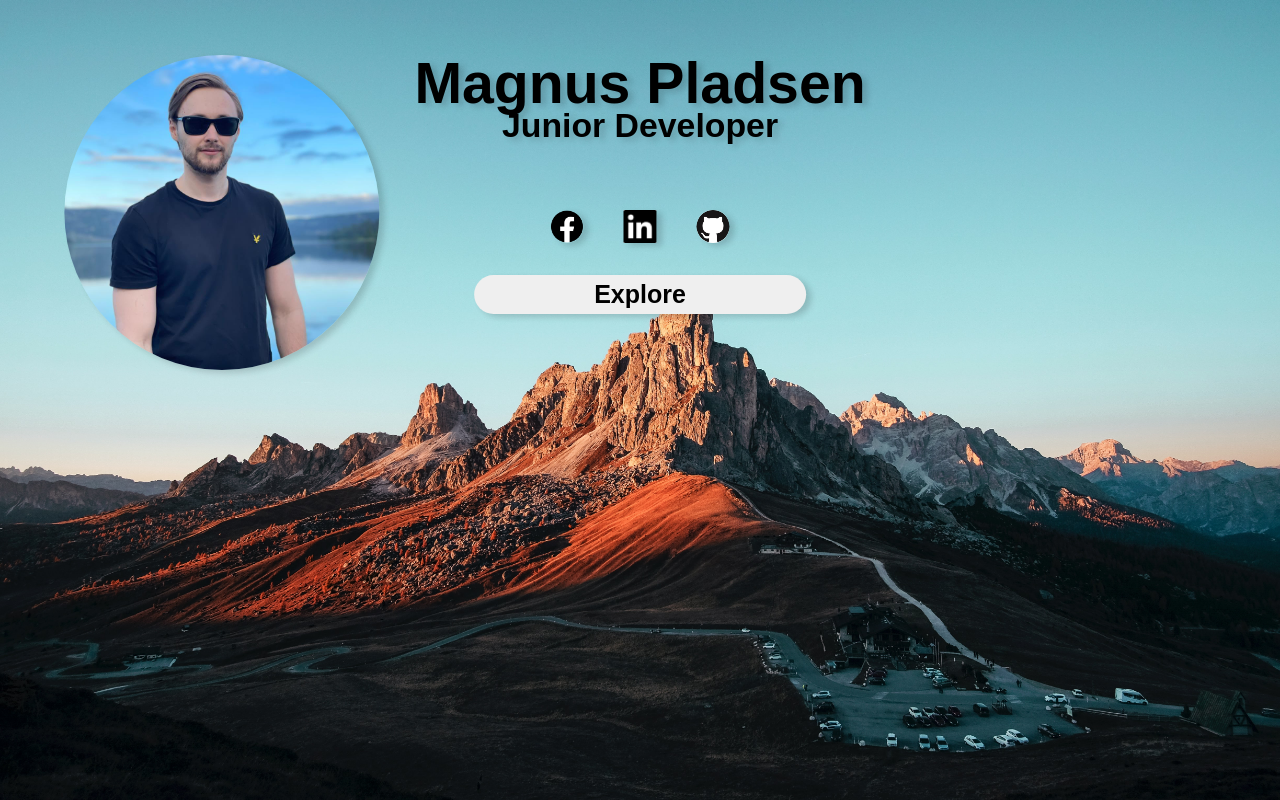
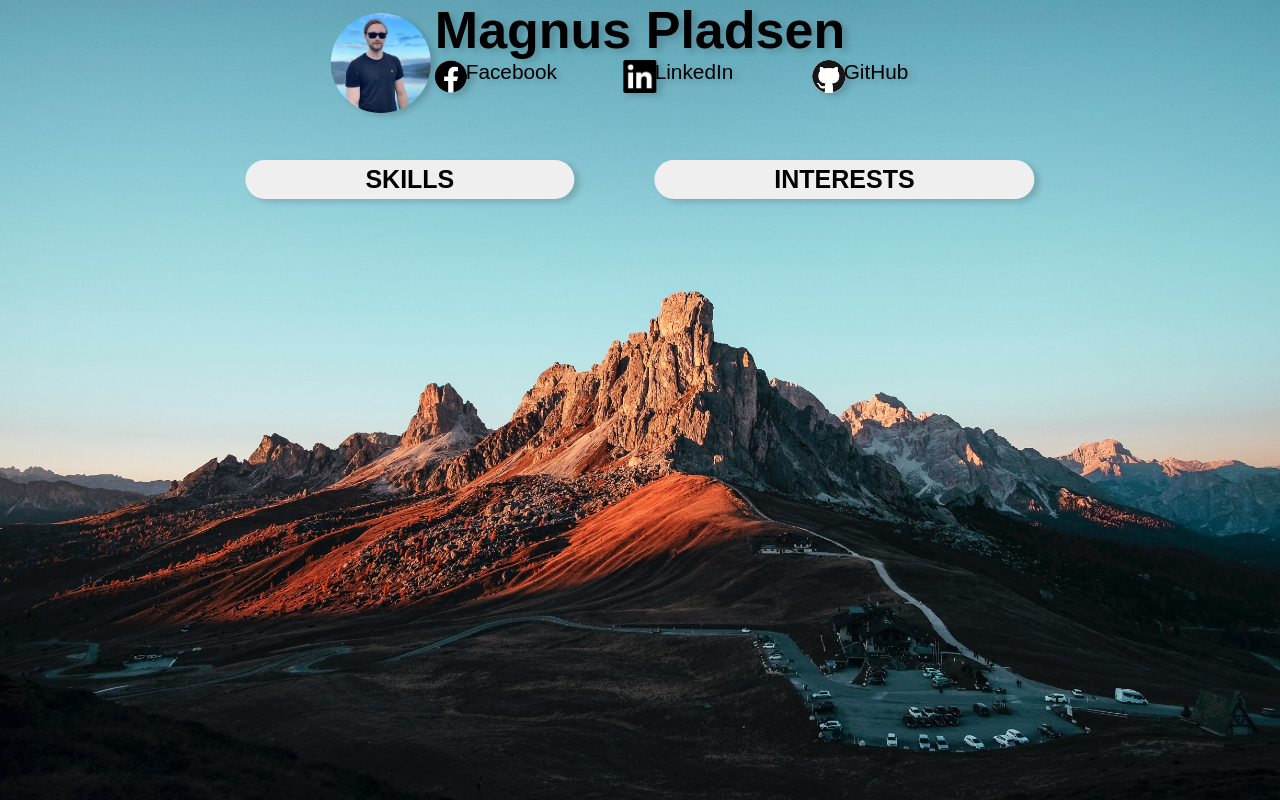
Before and after one commit to MagnusPladsen/Personal-Website-Portfolio, a React (Create React App) app in the folder magnuspladsen/: page /explore in a window 1280 px wide. Built offline with nearby package versions, Linux system fonts and the light colour scheme; a web font is replaced by a local one.

Commit message:
Add Explore page and design

```diff
--- a/magnuspladsen/src/App.css
+++ b/magnuspladsen/src/App.css
@@ -1,11 +1,15 @@
-body, html {
-  height: 100%;
+.App-header h1 {
+    font-weight: 700;
+    font-style: normal;
+    font-size: 2.2em;
+    margin-bottom: -10px;
 }
 
-* {
-  font-family: sofia-pro, sans-serif;
+.App-header h2 {
+    font-weight: 700;
+    font-style: normal;
+    font-size: 1.3em;
 }
-
 
 .App {
     text-align: center;
@@ -17,26 +21,45 @@ body, html {
     align-items: center;
     justify-content: center;
     font-size: calc(10px + 2vmin);
-  position: fixed;
+    position: relative;
     margin-top: 50px;
     left: 50%;
     transform: translate(-50%);
 }
 
-.pb {
+.App-pb {
     background-image: url(./Images/pb.jpg);
     background-position: center;
     background-repeat: no-repeat;
     background-size: cover;
+    position: fixed;
     height: 315px;
     width: 315px;
     border-radius: 50%;
     box-shadow: 5px 3px 6px #00000029;
-  left: -350px;
-  margin-top: -25px;
+    left: 15%;
+    top: 0.5em;
 }
 
-button {
+.App-icons {
+    margin-top: 20px;
+    display: inline-flex;
+    left: 50%;
+    transform: translate(-50%);
+    position: absolute;
+    top: 12em;
+}
+
+.App-facebook {
+    margin-right: 40px;
+}
+
+.App-linkedin {
+    margin-right: 40px;
+}
+
+
+.btn-explore {
     font-size: 25px;
     font-weight: 700;
     box-shadow: 5px 3px 6px #00000029;
@@ -45,5 +68,51 @@ button {
     border: 0px;
     left: 50%;
     transform: translate(-50%);
-  margin-top: 25px;
+    position: absolute;
+    top: 12em;
 }
+
+.btn-explore a {
+    color: black;
+}
+
+
+
+
+
+/* ---------- @MEDIA ---------- */
+/* MOBILE */
+@media screen and (min-width: 320px) and (max-width: 640px) {
+    h1 {
+      font-size: 2.5em;
+      margin-bottom: 0;
+      margin-top: -2em;
+    }
+    h2 {
+      font-size: 1.7em;
+      margin-bottom: 0px;
+      margin-top: -0.5em;
+    }
+    .pb {
+      height: 1px;
+      width: 1px;
+    }
+    .App-header {
+        top: 70px;
+        width: 100%;
+    }
+    .icons {
+        display: inline-flex;
+        margin-top: -3em;
+    }
+    .facebook {
+        margin-right: 60px;
+    }
+    .linkedin {
+        margin-right: 60px;
+    }
+    button {
+        font-size: 1.5em;
+        top: 500px;
+    }
+}
--- a/magnuspladsen/src/App.js
+++ b/magnuspladsen/src/App.js
@@ -1,25 +1,23 @@
 import React from 'react';
 import './App.css';
+import { Link } from "react-router-dom";
 
-class App extends React.Component {
-  render () {
+function App() {
   return (
     <div className="App">
       <header className="App-header">
-          <div className="pb" alt="Profile picture"></div>
+        <div className="App-pb" alt="Profile picture"></div>
         <h1>Magnus Pladsen</h1>
         <h2>Junior Developer</h2>
       </header>
-        <div className="icons">
-          <a href="https://www.facebook.com/magnus.pladsen/" target="_blank"><div className="icon facebook"></div></a>
-          <a href="https://www.linkedin.com/in/magnus-pladsen-1a2738226" target="_blank"><div className="icon linkedin"></div></a>
-          <a href="https://github.com/MagnusPladsen" target="_blank"><div className="icon github"></div></a>
+      <div className="App-icons">
+        <a href="https://www.facebook.com/magnus.pladsen/" target="_blank"><div className="icon App-facebook facebook"></div></a>
+        <a href="https://www.linkedin.com/in/magnus-pladsen-1a2738226" target="_blank"><div className="icon App-linkedin linkedin"></div></a>
+        <a href="https://github.com/MagnusPladsen" target="_blank"><div className="App-github icon github"></div></a>
       </div>
-        <button class="explore">Explore</button>
+      <Link to="/explore"><button class="btn-explore">Explore</button></Link>
     </div>
   );
 }
-}
-
 
 export default App;
--- a/magnuspladsen/src/Components/Explore.css
+++ b/magnuspladsen/src/Components/Explore.css
@@ -1,23 +1,8 @@
-body, html {
-  height: 100%;
-}
-
-* {
-  font-family: sofia-pro, sans-serif;
-}
-
-h1 {
+.Explore-header h1 {
   font-weight: 700;
   font-style: normal;
-  font-size: 80px;
+  font-size: 2em;
   margin-bottom: 0;
-}
-
-h2 {
-  font-weight: 700;
-  font-style: normal;
-  font-size: 43px;
-  margin-bottom: 50px;
 }
 
 .Explore {
@@ -31,69 +16,74 @@ h2 {
   justify-content: center;
   font-size: calc(10px + 2vmin);
   position: absolute;
-  top: 130px;
+  top: 0px;
   left: 50%;
   transform: translate(-50%);
 }
 
-.pb {
+.Explore-pb {
   background-image: url(../Images/pb.jpg);
   background-position: center;
   background-repeat: no-repeat;
   background-size: cover;
-  height: 315px;
-  width: 315px;
+  height: 100px;
+  width: 100px;
   border-radius: 480px;
   box-shadow: 5px 3px 6px #00000029;
   position: absolute;
-  top: 30px;
-  left: -350px;
+  top: 0.5em;
+  left: -4em;
 }
 
-button {
+.Explore-icons {
+  position: absolute;
+  display: inline-flex;
+  left: 50%;
+  transform: translate(-50%);
+}
+
+.Explore-icon {
+  height: 33px;
+  width: 33px;
+  box-shadow: 5px 3px 6px #00000029;
+}
+
+.Explore-facebook {
+  margin-right: 6em;
+}
+
+.Explore-icons p {
+  margin-left: 1.5em;
+  font-size: 0.8em;
+}
+
+
+.Explore-linkedin {
+  margin-right: 6em;
+}
+
+
+.Explore-btns {
+  position: absolute;
+  display: inline-flex;
+  left: 50%;
+  transform: translate(-50%);
+  top: 10em;
+}
+
+.Explore-btn {
   font-size: 25px;
   font-weight: 700;
   box-shadow: 5px 3px 6px #00000029;
   border-radius: 60px;
   padding: 5px 120px;
   border: 0px;
-  position: absolute;
-  top: 250px;
-  left: 50%;
-  transform: translate(-50%);
 }
 
-button:hover {
-  cursor: pointer;
-}
-.icons {
-  position: absolute;
-  display: inline-flex;
-  left: 50%;
-  transform: translate(-50%);
-  top: 190px;
+.btn-skills {
+  margin-right: 80px;
 }
 
-.icon {
-  height: 33px;
-  width: 33px;
-  box-shadow: 5px 3px 6px #00000029;
-  background-position: center;
-  background-repeat: no-repeat;
-  background-size: cover;
-  border-radius: 50%;
+.btn-interests {
+  margin-right: 0;
 }
-
-.facebook {
-  background-image: url(../Images/facebook.png);
-  margin-right: 40px;
-}
-
-.linkedin {
-  background-image: url(../Images/linkedin.jpg);
-  margin-right: 40px;
-}
-
-.github {
-  background-image: url(../Images/github.png);
-}
--- a/magnuspladsen/src/Components/Explore.js
+++ b/magnuspladsen/src/Components/Explore.js
@@ -1,25 +1,27 @@
 import React from 'react';
 import './Explore.css';
+import { Link } from "react-router-dom";
 
 
 
-class Explore extends React.Component {
-    render() {
+function Explore() {
   return (
     <div className="Explore">
       <header className="Explore-header">
-                <div className="pb" alt="Profile picture"></div>
-                <h1>TEST</h1>
-                <h2>THIS CODE WILL CHANGE WHEN I GET IT TO RENDER</h2>
-                <div className="icons">
-                  <a href="https://www.facebook.com/magnus.pladsen/" target="_blank"><div className="icon facebook"></div></a>
-                  <a href="https://www.linkedin.com/in/magnus-pladsen-1a2738226" target="_blank"><div className="icon linkedin"></div></a>
-                  <a href="https://github.com/MagnusPladsen" target="_blank"><div className="icon github"></div></a>
+        <div className="Explore-pb" alt="Profile picture"></div>
+          <h1>Magnus Pladsen</h1>
+          <div className="Explore-icons">
+          <a href="https://www.facebook.com/magnus.pladsen/" target="_blank"><div className="Explore-facebook icon facebook"><p>Facebook</p></div></a>
+          <a href="https://www.linkedin.com/in/magnus-pladsen-1a2738226" target="_blank"><div className="Explore-linkedin icon linkedin"><p>LinkedIn</p></div></a>
+          <a href="https://github.com/MagnusPladsen" target="_blank"><div className="Explore-github icon github"><p>GitHub</p></div></a>
           </div>
       </header>
+      <div class="Explore-btns">
+        <button class="Explore-btn btn-skills">SKILLS</button>
+        <button class="Explore-btn btn-interests">INTERESTS</button>
+      </div>
     </div>
   );
 }
-}
 
 export default Explore;
--- a/magnuspladsen/src/index.css
+++ b/magnuspladsen/src/index.css
@@ -1,9 +1,10 @@
-* {
-    margin: 0;
+body, html {
+    height: 100%;
 }
 
-.explore {
-    color: black;
+* {
+    font-family: sofia-pro, sans-serif;
+    margin: 0;
 }
 
 body {
@@ -13,41 +14,35 @@ body {
     background-size: cover;
 }
 
-h1 {
-    font-weight: 700;
-    font-style: normal;
-    font-size: 2.2em;
-    margin-bottom: -10px;
+button:hover {
+    cursor: pointer;
 }
 
-h2 {
-    font-weight: 700;
-    font-style: normal;
-    font-size: 1.3em;
+a {
+    text-decoration: none;
+    color: inherit;
 }
 
-.icons {
-    margin-top: 20px;
-    display: inline-flex;
-    left: 50%;
-    transform: translate(-50%);
+a:visited {
+    color: inherit;
 }
 
 .icon {
     height: 33px;
     width: 33px;
     box-shadow: 5px 3px 6px #00000029;
+    background-position: center;
+    background-repeat: no-repeat;
+    background-size: cover;
 }
 
 .facebook {
     background-image: url(./Images/facebook.png);
-    margin-right: 40px;
     border-radius: 50%;
 }
 
 .linkedin {
     background-image: url(./Images/linkedin.jpg);
-    margin-right: 40px;
     border-radius: 0px;
 }
 
@@ -55,40 +50,3 @@ h2 {
     background-image: url(./Images/github.png);
     border-radius: 50%;
 }
-
-/* ---------- @MEDIA ---------- */
-/* MOBILE */
-@media screen and (min-width: 320px) and (max-width: 640px) {
-    h1 {
-      font-size: 2.5em;
-      margin-bottom: 0;
-      margin-top: -2em;
-    }
-    h2 {
-      font-size: 1.7em;
-      margin-bottom: 0px;
-      margin-top: -0.5em;
-    }
-    .pb {
-      height: 1px;
-      width: 1px;
-    }
-    .App-header {
-        top: 70px;
-        width: 100%;
-    }
-    .icons {
-        display: inline-flex;
-        margin-top: -3em;
-    }
-    .facebook {
-        margin-right: 60px;
-    }
-    .linkedin {
-        margin-right: 60px;
-    }
-    button {
-        font-size: 1.5em;
-        top: 500px;
-    }
-}
--- a/magnuspladsen/src/index.js
+++ b/magnuspladsen/src/index.js
@@ -1,21 +1,22 @@
 import React from 'react';
 import ReactDOM from 'react-dom';
+import {
+  BrowserRouter,
+  Routes,
+  Route,
+  Link,
+} from "react-router-dom";
+import Explore from './Components/Explore';
 import App from './App';
-import Explore from './Components/Explore';
 import './index.css';
-import reportWebVitals from './reportWebVitals';
 
 
-
-
- const root = ReactDOM.createRoot(document.getElementById('root'));
+const root = ReactDOM.createRoot(document.getElementById('root'));
 root.render(
-  <React.StrictMode>
-    <App />
-  </React.StrictMode>
+  <BrowserRouter>
+    <Routes>
+      <Route path="/" element={<App />} />
+      <Route path="explore" element={<Explore />} />
+    </Routes>
+  </BrowserRouter>
 );
-
-// If you want to start measuring performance in your app, pass a function
-// to log results (for example: reportWebVitals(console.log))
-// or send to an analytics endpoint. Learn more: https://bit.ly/CRA-vitals
-reportWebVitals();
```
Lines whose indentation alone changed are shown as unchanged.
